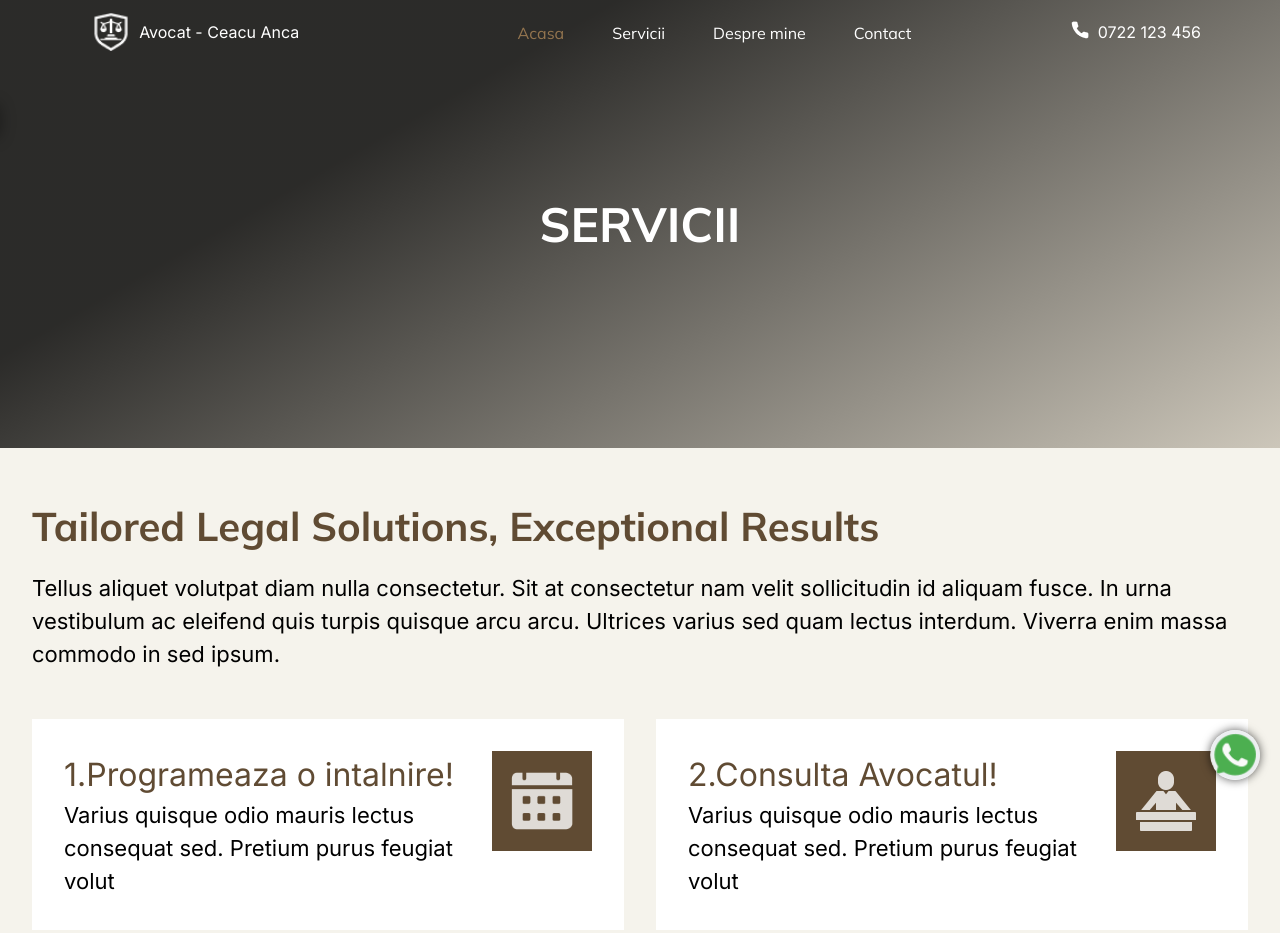
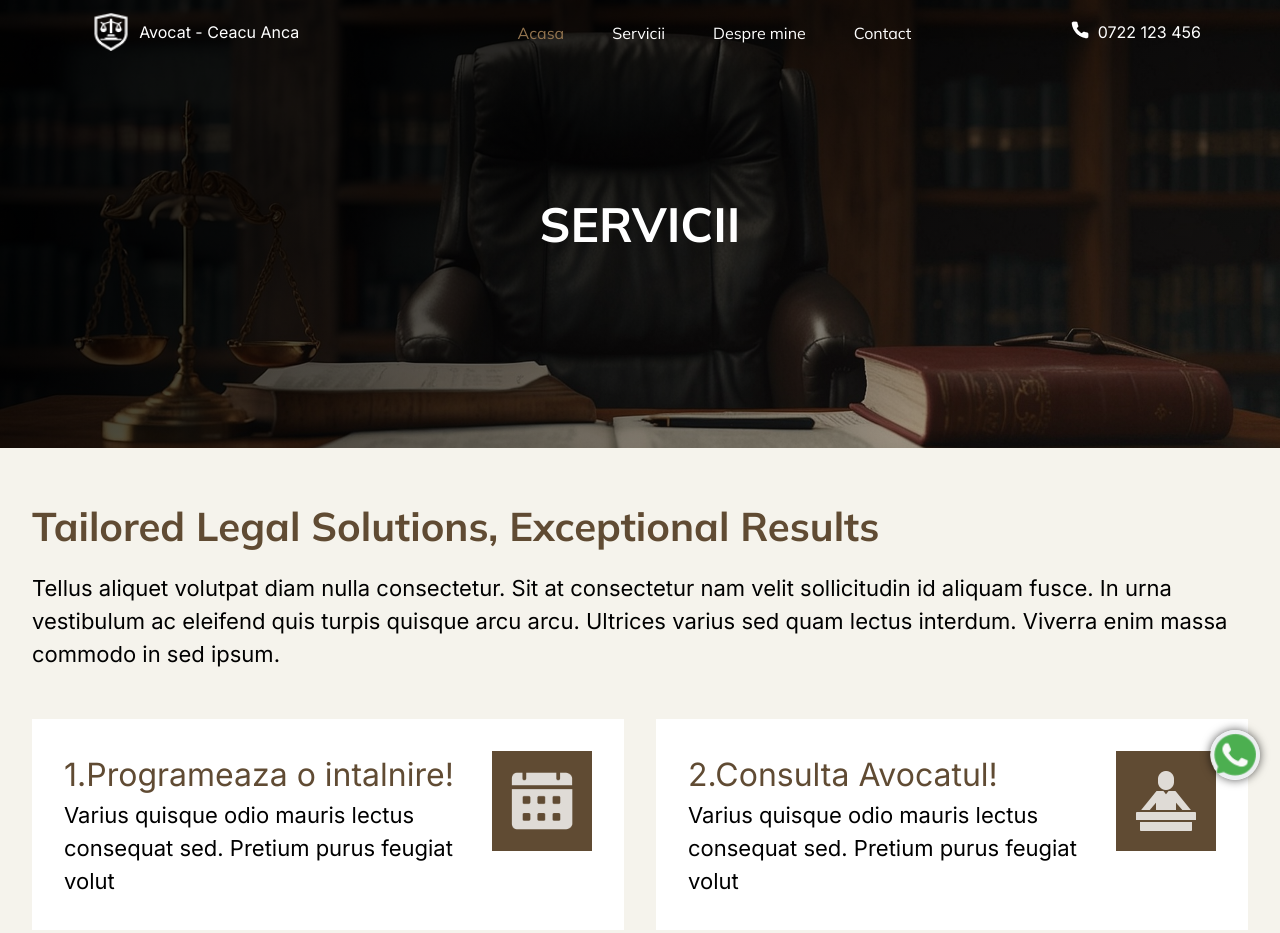
Before and after one commit to vladcuzub/Website_Lawyer_2025, a plain HTML site: page services.html in a window 1280 px wide. Shown: the top 933 px of the page. Drawn offline with nearby package versions, Linux system fonts and the light colour scheme; the site is published under a folder, as on GitHub Pages, so addresses that start at the root find nothing.

Commit message:
fix the images

```diff
--- a/scss/layouts/_hero.scss
+++ b/scss/layouts/_hero.scss
@@ -16,7 +16,7 @@
     width: 100%;
     height: 100%;
     background: linear-gradient(150deg, rgb(0, 0, 0) 30%, rgba(74, 58, 39, 0.216) 100%),
-      url('/img/home/mobile_pic.jpg') no-repeat center center;
+      url('../img/home/mobile_pic.jpg') no-repeat center center;
       background-size: cover;
     background-attachment: scroll;
     // animation: zoomBackground 2s ease-in-out alternate;
--- a/scss/pages/_servicii.scss
+++ b/scss/pages/_servicii.scss
@@ -4,7 +4,7 @@
       rgba(0, 0, 0, 0.821) 30%,
       rgba(74, 58, 39, 0.216) 100%
     ),
-    url('/img/services/ser.jpg') no-repeat center center;
+    url('../img/services/ser.jpg') no-repeat center center;
   height: 35vw;
   background-size: cover;
   background-attachment: scroll;
```
Also changed, not shown: css/main.css.
